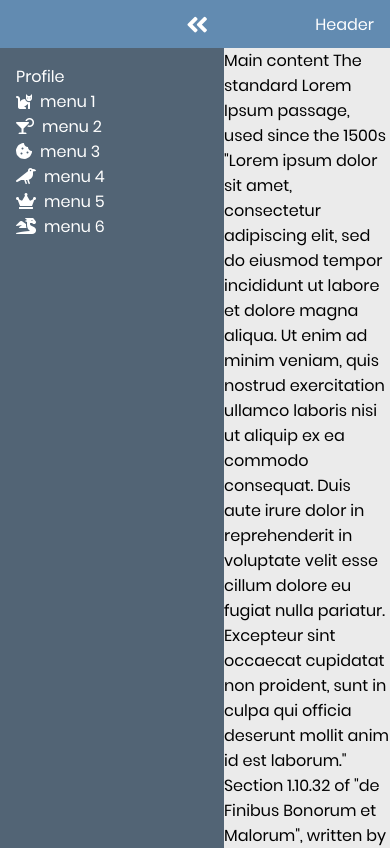
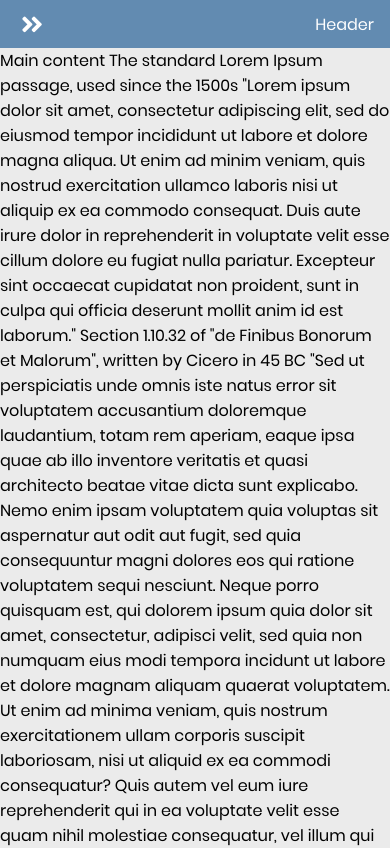
Before and after one commit to Azitrea/responsive-nav-sidebar-and-header, an Angular app: page / in a window 390 px wide. Shown: the top 848 px of the page. Built offline with nearby package versions, Linux system fonts and the light colour scheme.

Commit message:
moblie menu responsive

```diff
--- a/src/app/nav2/nav2.component.html
+++ b/src/app/nav2/nav2.component.html
@@ -1,39 +1,38 @@
-<nav class="sidebar" [ngClass]="{ 'closed': isOpen }">
+<nav class="sidebar" [ngClass]="{ 'closed': !isOpen }">
   <div class="menu">
-    <div>Profile</div>
     <div class="menu-setup">
       <div class="menu-item">
-        <div>
+        <div class="icon">
           <i class="fas fa-cat"></i>
         </div>
         <span>menu 1</span>
       </div>
       <div class="menu-item">
-        <div>
+        <div class="icon">
           <i class="fas fa-cocktail"></i>
         </div>
         <span>menu 2</span>
       </div>
       <div class="menu-item">
-        <div>
+        <div class="icon">
           <i class="fas fa-cookie-bite"></i>
         </div>
         <span>menu 3</span>
       </div>
       <div class="menu-item">
-        <div>
+        <div class="icon">
           <i class="fas fa-crow"></i>
         </div>
         <span>menu 4</span>
       </div>
       <div class="menu-item">
-        <div>
+        <div class="icon">
           <i class="fas fa-crown"></i>
         </div>
         <span>menu 5</span>
       </div>
       <div class="menu-item">
-        <div>
+        <div class="icon">
           <i class="fas fa-dragon"></i>
         </div>
         <span>menu 6</span>
@@ -44,7 +43,7 @@
 
 <header class="header">
   <div class="header-content">
-    <div (click)="toggleSideNav()" class="header-nav-icon" [ngClass]="{'rotate-icon': isOpen}">
+    <div (click)="toggleSideNav()" class="header-nav-icon" [ngClass]="{'rotate-icon': !isOpen}">
       <i class="fas fa-angle-double-left"></i>
     </div>
     <div>Header</div>
--- a/src/app/nav2/nav2.component.scss
+++ b/src/app/nav2/nav2.component.scss
@@ -5,6 +5,7 @@ $header-height: 3rem;
 
 $nav-sidebar-color: #526475;
 $nav-header-color: #628bb1;
+$nav-hover-bg-color: #74a3cf;
 
 // Sidebar
 .sidebar {
@@ -20,21 +21,41 @@ $nav-header-color: #628bb1;
 
 .menu {
   height: 100%;
-  padding: 1rem 0 0 1rem;
   overflow: hidden;
 }
 
 .menu-item {
   display: flex;
 
+  .icon {
+    min-width: 4rem;
+    height: 3rem;
+
+    display: flex;
+    align-items: center;
+    justify-content: center;
+  }
+
   span {
     padding-left: 0.5rem;
     white-space: nowrap;
+    display: flex;
+    justify-content: center;
+    align-items: center;
   }
+}
+
+.menu-item:hover {
+  cursor: pointer;
+  background-color: $nav-hover-bg-color;
 }
 
 .sidebar.closed {
   width: $sidebar-width-closed;
+}
+
+.sidebar.closed:hover {
+  width: $sidebar-width-open;
 }
 
 // Header
@@ -63,6 +84,7 @@ $nav-header-color: #628bb1;
   display: flex;
   justify-content: flex-end;
   font-size: 25px;
+  cursor: pointer;
 }
 
 .rotate-icon {
@@ -81,3 +103,31 @@ $nav-header-color: #628bb1;
 .sidebar.closed ~ .main-content {
   margin-left: $sidebar-width-closed;
 }
+
+/* @media screen and (max-width: 1366px) {
+  .sidebar.closed {
+    width: $sidebar-width-closed;
+  }
+
+  .main-content {
+    margin-left: $sidebar-width-closed;
+  }
+
+  .sidebar.closed ~ .main-content {
+    margin-left: $sidebar-width-closed;
+  }
+} */
+
+@media screen and (max-width: 768px) {
+  .sidebar.closed {
+    width: 0rem;
+  }
+
+  .main-content {
+    margin-left: 0rem;
+  }
+
+  .sidebar.closed ~ .main-content {
+    margin-left: 0rem;
+  }
+}
--- a/src/app/nav2/nav2.component.ts
+++ b/src/app/nav2/nav2.component.ts
@@ -10,8 +10,7 @@ export class Nav2Component implements OnInit {
 
   constructor() { }
 
-  ngOnInit(): void {
-  }
+  ngOnInit(): void { }
 
   toggleSideNav(): void {
     this.isOpen = !this.isOpen;
```
